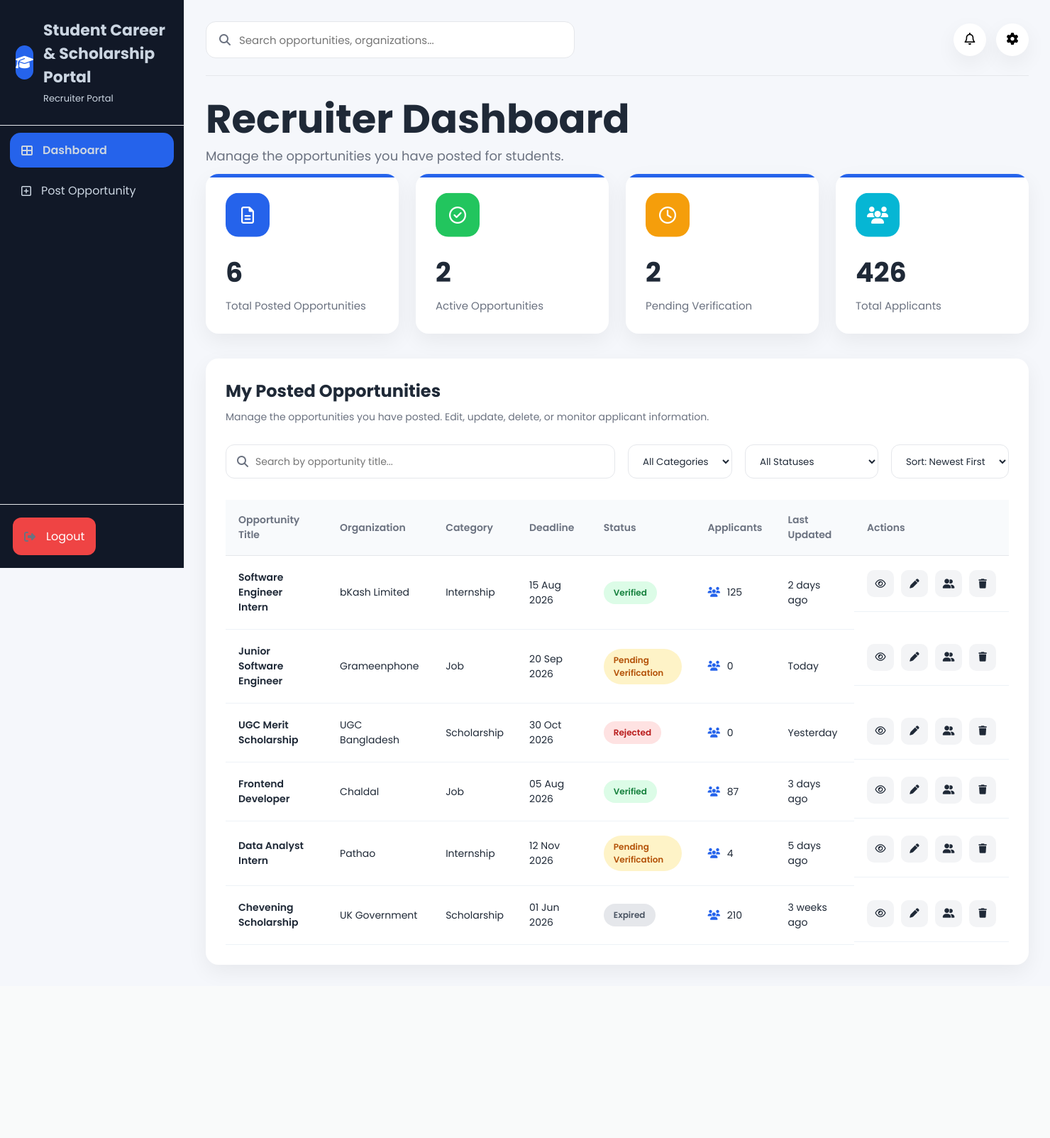
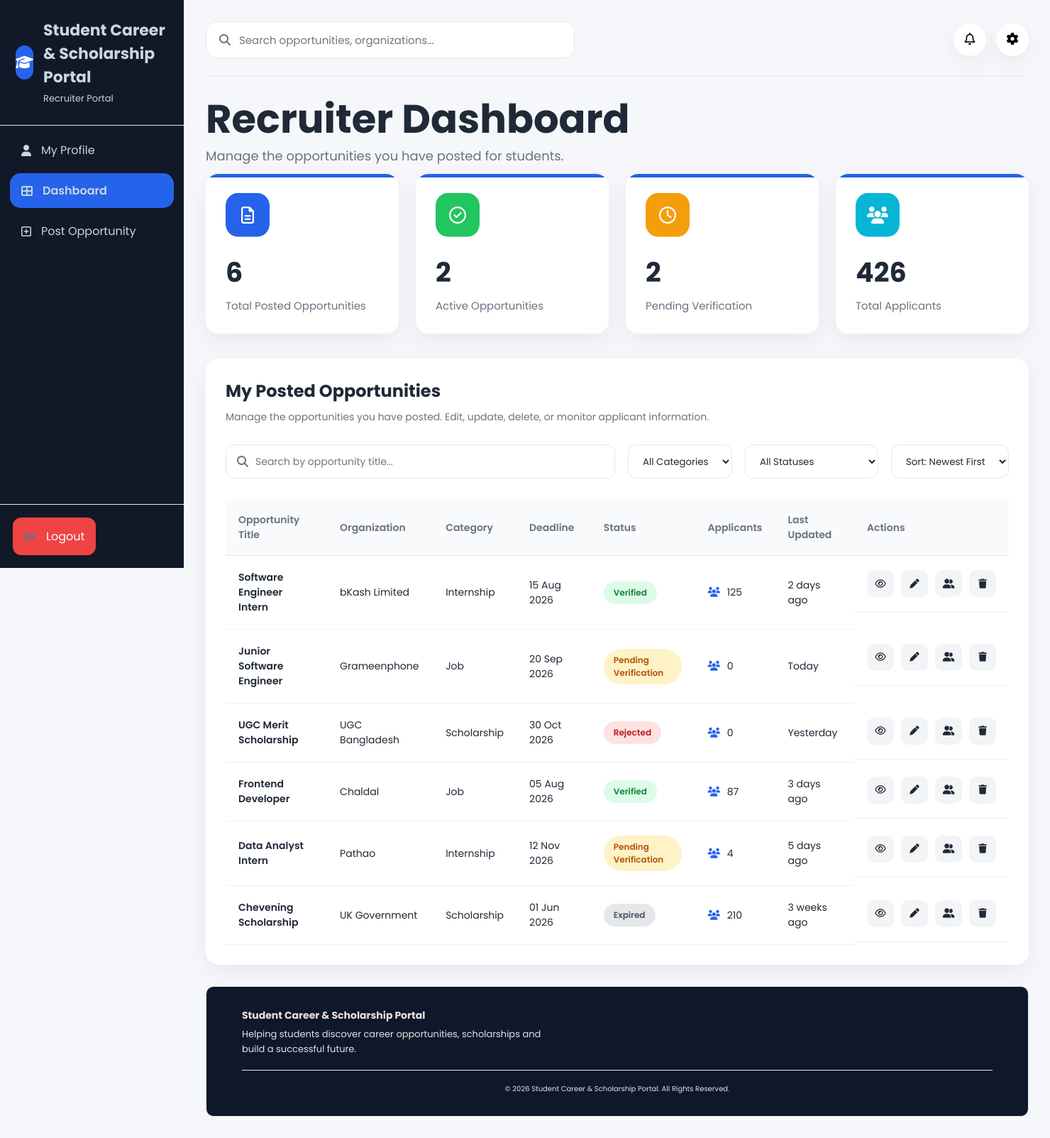
Before and after one commit to tar1Qul/student-career-scholarship-portal-main, a PHP site: page /recruit/recruiter_dashboard.html in a window 1480 px wide. Shown: the whole page at 71% size. Before the commit the page ends 1365 px from the top, so only its background shows below. Run offline with PHP 8.4, Linux system fonts and the light colour scheme.

Commit message:
add ffooter for recruiter dashboard and post opportunety

```diff
--- a/recruit/css/recruiter_dashboard.css
+++ b/recruit/css/recruiter_dashboard.css
@@ -2020,3 +2020,67 @@ html {
         transform: translateY(0);
     }
 }
+
+/* ---------- FOOTER ---------- */
+.dashboard-footer {
+    margin-top: 30px;
+    padding: 30px 50px;
+    border: 1px solid #e8edf4;
+    border-radius: 11px;
+    background: #0f172a;
+}
+
+.footer-content {
+    display: flex;
+    justify-content: space-between;
+    gap: 30px;
+}
+
+.footer-content h3 {
+    margin-bottom: 6px;
+    color: #eae1e1;
+    font-size: 14px;
+}
+
+.footer-content p {
+    max-width: 450px;
+    color: #eae1e1;
+    font-size: 13px;
+    line-height: 1.6;
+}
+
+.footer-links {
+    display: flex;
+    flex-direction: column;
+    gap: 6px;
+}
+
+.footer-links a {
+    color: #eae1e1;
+    font-size: 13px;
+}
+
+.footer-links a:hover {
+    color: #2563eb;
+}
+
+.dashboard-footer hr {
+    margin: 18px 0;
+    border: 0;
+    border-top: 1px solid #e2e8f0;
+}
+
+.copyright {
+    text-align: center;
+    color: #eae1e1;
+    font-size: 10px;
+}
+
+/* ---------- UTILITIES ---------- */
+.text-center { text-align: center; }
+.mt-20 { margin-top: 20px; }
+.mt-30 { margin-top: 30px; }
+.mt-40 { margin-top: 40px; }
+.mb-20 { margin-bottom: 20px; }
+.mb-30 { margin-bottom: 30px; }
+.hidden { display: none; }
--- a/recruit/recruiter_dashboard.html
+++ b/recruit/recruiter_dashboard.html
@@ -44,6 +44,11 @@
 
             <nav class="sidebar-menu">
 
+                <a href="recruiter_profile.html">
+                    <i class="fa-solid fa-user"></i>
+                    <span>My Profile</span>
+                </a>
+
                 <a href="#" id="dashboard-btn" class="active">
                     <i class="fa-solid fa-table-cells-large"></i>
                     Dashboard
@@ -60,7 +65,7 @@
 
                 <div class="user">
 
-                    <a href="login.html" class="logout">
+                    <a href="../login.html" class="logout">
 
                         <i class="fa-solid fa-right-from-bracket"></i>
 
@@ -624,6 +629,28 @@
                     </div>
 
                 </section>
+
+                <!-- ================= FOOTER ================= -->
+
+                <footer class="dashboard-footer">
+                    <div class="footer-content">
+                        <div>
+                            <h3>Student Career & Scholarship Portal</h3>
+
+                            <p>
+                                Helping students discover career opportunities, scholarships and
+                                build a successful future.
+                            </p>
+                        </div>
+
+                    </div>
+
+                    <hr />
+
+                    <p class="copyright">
+                        © 2026 Student Career & Scholarship Portal. All Rights Reserved.
+                    </p>
+                </footer>
             </div>
 
             <div id="dashboard_2" class="dashboard_2">
@@ -689,12 +716,36 @@
                         <button type="button" id="draftBtn" class="draft-btn"> Save as draft </button>
                     </aside>
                 </div>
+
+                                <!-- ================= FOOTER ================= -->
+
+                                <footer class="dashboard-footer">
+                                    <div class="footer-content">
+                                        <div>
+                                            <h3>Student Career & Scholarship Portal</h3>
+
+                                            <p>
+                                                Helping students discover career opportunities, scholarships and
+                                                build a successful future.
+                                            </p>
+                                        </div>
+
+                                    </div>
+
+                                    <hr />
+
+                                    <p class="copyright">
+                                        © 2026 Student Career & Scholarship Portal. All Rights Reserved.
+                                    </p>
+                                </footer>
             </div>
 
         </main>
 
 
     </div>
+
+
     <script src="js/recruiter_dashboard.js"></script>
 
 </body>
```
